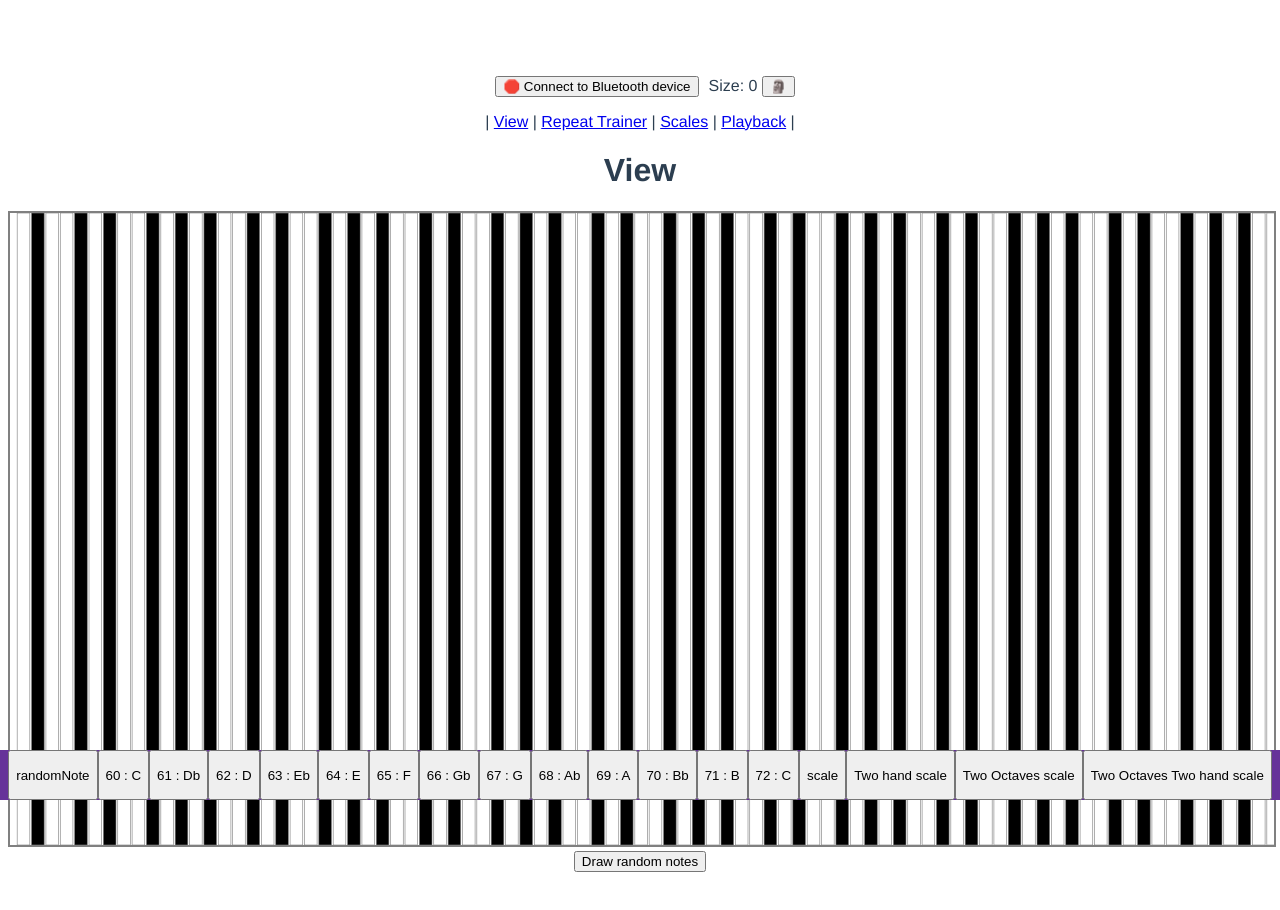
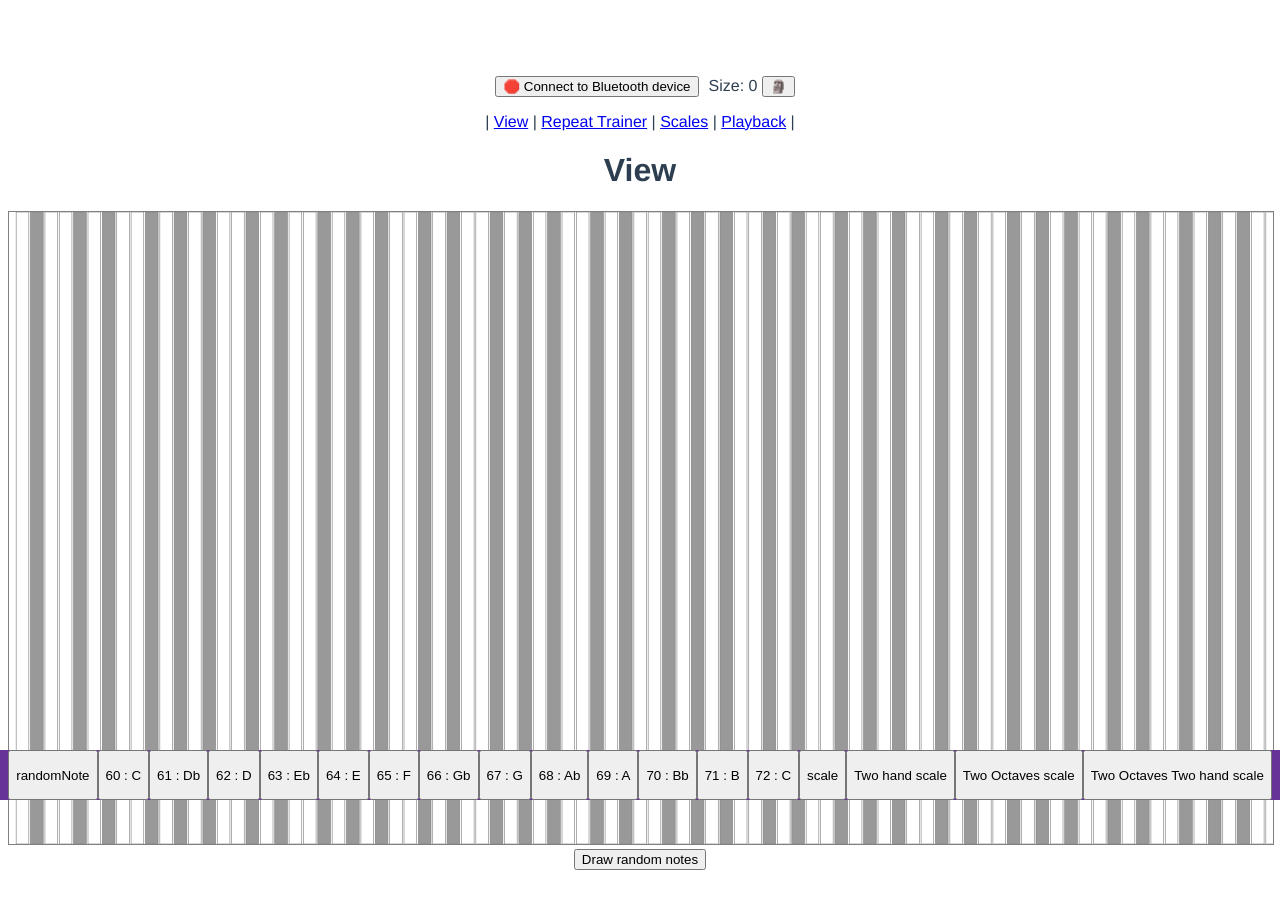
Before and after one commit to rickardenglund/piano, a Vue app: page / in a window 1280 px wide. Shown: the top 910 px of the page. Built offline with nearby package versions, Linux system fonts and the light colour scheme.

Commit message:
refactor note draw

```diff
--- a/src/components/NoteView.vue
+++ b/src/components/NoteView.vue
@@ -1,8 +1,9 @@
 <template>
   <div id="noteview">
     <svg :viewBox="`0 0 ${width} ${height}`">
-      <rect v-for="i in 109-21" :key="i" :x="i*(width/N) - (width/N/2)" y="0" width="10" :height="height" :fill="isBlack(i)?'black':'white'" stroke-width=".5" stroke="gray"/>
-      <circle v-for="note in notes" :key="note.playTime.toString() + note.pitch" :r="width/N/2" :cx="(1+ note.pitch - LOW_CUT)*width/N" :cy="height - (now - note.playTime)/20" fill="green"/>
+      <rect v-for="i in N" :key="i" :x="i*(width/N) - (width/N/2)" y="0" width="10" :height="height" :fill="isBlack(i)?'black':'white'" fill-opacity="0.4" stroke-width=".5" stroke="gray"/>
+
+      <circle v-for="note in notes" :key="note.playTime.toString() + note.pitch" :r="width/N/2" :cx="(1+ note.pitch - LOW_CUT)*width/N" :cy="yPos(note.playTime)" fill="green"/>
     </svg>
     <button @click="multiNotes()">Draw random notes</button>
   </div>
@@ -15,22 +16,17 @@
     data() {
       return {
         drawingActive: true,
-        nextKey: 1,
         height: 500,
         width: 1000,
         now: this.getTime()
       }
     },
     mounted() {
-      this.drawingActive = true;
       window.requestAnimationFrame(this.draw)
-    },
-    destroyed() {
-      this.drawingActive = false;
     },
     computed: {
       notes() {
-        return this.$store.state.lastNotes.slice(-40);
+        return this.$store.state.lastNotes.filter(note => this.height - (this.now - note.playTime));
       },
       N() {
         return 109 - this.LOW_CUT;
@@ -39,14 +35,9 @@
         return 21;
       },
     },
-    watch: {
-      // notes() {
-      //   console.log(this.notes[0].playTime)
-      // }
-    },
     methods: {
-      key()  {
-        return this.nextKey++
+      yPos(playTime)  {
+        return this.height - (this.now - playTime)/20
       },
       getTime() {
         let date = new Date();
@@ -82,16 +73,8 @@
 </script>
 
 <style scoped>
-  #noteview {
-  }
-
-
-  p {
-    display: inline;
-  }
-
   svg {
     width:100%;
-    border: 2px solid gray;
+    border: 1px solid gray;
   }
 </style>
--- a/src/store.js
+++ b/src/store.js
@@ -16,6 +16,10 @@ export default new Vuex.Store({
   },
   mutations: {
     newNote(state, note) {
+      if (state.lastNotes.length > 1000) {
+        state.lastNotes = state.lastNotes.slice(-500)
+      }
+
       state.lastNotes.push(note)
     },
     clearNotes(state) {
--- a/src/views/View.vue
+++ b/src/views/View.vue
@@ -2,14 +2,14 @@
     <div class="home">
         <h1>View</h1>
         <NoteView></NoteView>
-        <ul>
-            <li :key="index" v-for="(note, index) in $store.state.lastNotes">
-                {{index}}
-                <strong>PlayTime:</strong> {{note.playTime}}
-                <strong>diff:</strong> {{(note.playTime % 8196) + 8196 - note.midiTime}}
-                {{note.playTime % 8196}}
-            </li>
-        </ul>
+<!--        <ul>-->
+<!--            <li :key="index" v-for="(note, index) in $store.state.lastNotes">-->
+<!--                {{index}}-->
+<!--                <strong>PlayTime:</strong> {{note.playTime}}-->
+<!--                <strong>diff:</strong> {{(note.playTime % 8196) + 8196 - note.midiTime}}-->
+<!--                {{note.playTime % 8196}}-->
+<!--            </li>-->
+<!--        </ul>-->
     </div>
 </template>
 
```
